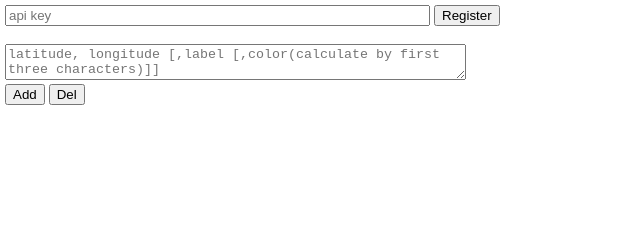
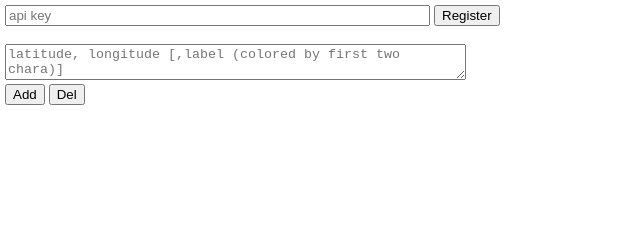
Before and after one commit to yumebayashi/googlemap-bulkup, a plain HTML site: page index.html in a window 1280 px wide. Shown: the top 240 px of the page, 0-640 px from the left. Drawn offline with nearby package versions, Linux system fonts and the light colour scheme; some packages are replaced by stand-ins of ours.

Commit message:
Update index.html

```diff
--- a/index.html
+++ b/index.html
@@ -33,7 +33,7 @@
         <button id="register">Register</button>
         <br>
         <br>
-        <textarea id="csv" rows="2" cols="55" placeholder="latitude, longitude [,label [,color(calculate by first three characters)]]"></textarea>
+        <textarea id="csv" rows="2" cols="55" placeholder="latitude, longitude [,label (colored by first two chara)]"></textarea>
         <br>
         <button id="addMarkers">Add</button>
         <button id="delMarkers">Del</button>
```
